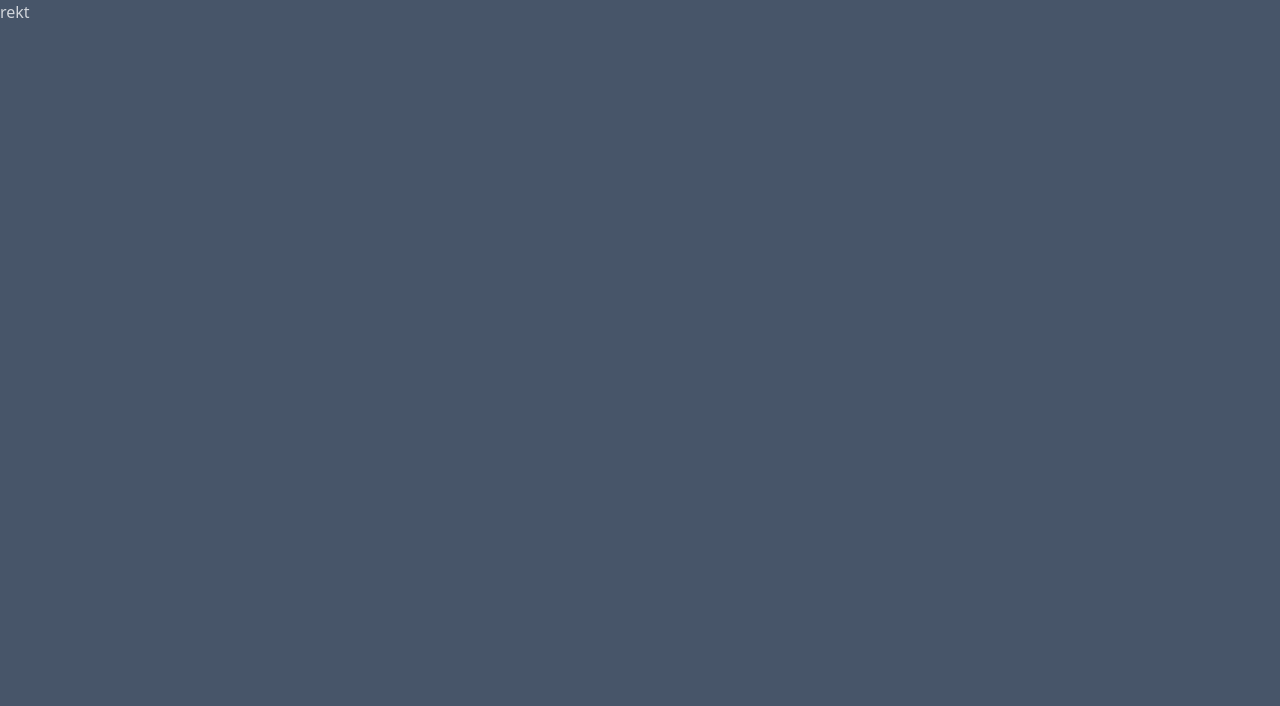
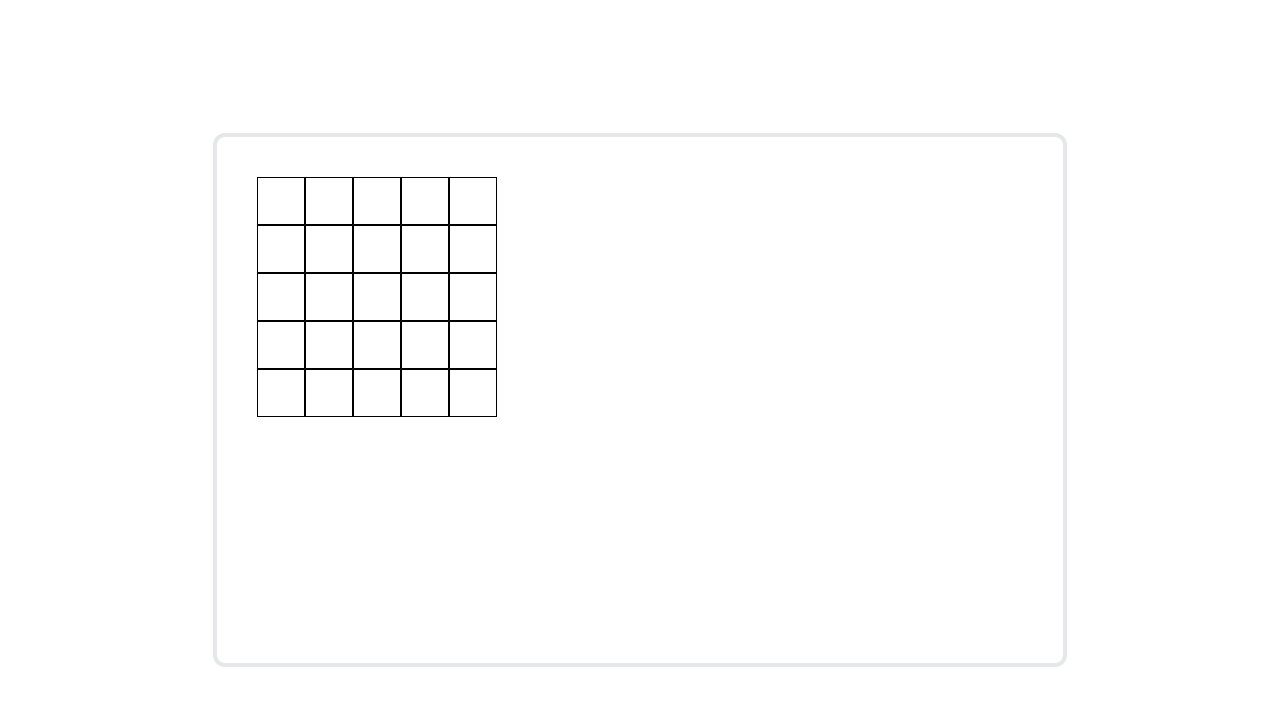
Before and after one commit to jasooh/J241---Solution, a React (Create React App) app: page / in a window 1280 px wide. Shown: the top 706 px of the page. Built offline with nearby package versions, Linux system fonts and the light colour scheme.

Commit message:
started Grid component

```diff
--- a/src/App.tsx
+++ b/src/App.tsx
@@ -1,6 +1,12 @@
+import Grid from "./components/Grid";
+
 function App() {
   return (
-    <div className="w-screen h-screen bg-slate-600 text-gray-300">rekt</div>
+    <div className="flex items-center justify-center w-screen h-screen bg-white">
+      <div className="p-10 w-2/3 h-2/3 rounded-xl border-4">
+        <Grid rows={5} columns={5} />
+      </div>
+    </div>
   );
 }
 
--- /dev/null
+++ b/src/components/Grid.tsx
@@ -0,0 +1,32 @@
+import { useState } from "react"
+
+interface GridProps {
+    rows: number,
+    columns: number
+}
+
+const Grid = ({ rows, columns }:GridProps) => {
+    // render the grid
+    const createGrid = () => {
+        let grid = [];
+        for (let i = 0; i < rows*columns; i++) {
+            grid.push(
+                <div key={i} className="border border-black" />
+            )
+        }
+        return grid;
+    }
+
+    const gridStyle = {
+        gridTemplateRows: `repeat(${rows}, 3rem)`,
+        gridTemplateColumns: `repeat(${columns}, 3rem)`
+    }
+
+    return (
+        <div className="grid" style={gridStyle}>
+            {createGrid()}
+        </div>
+    );
+}
+
+export default Grid;
```
